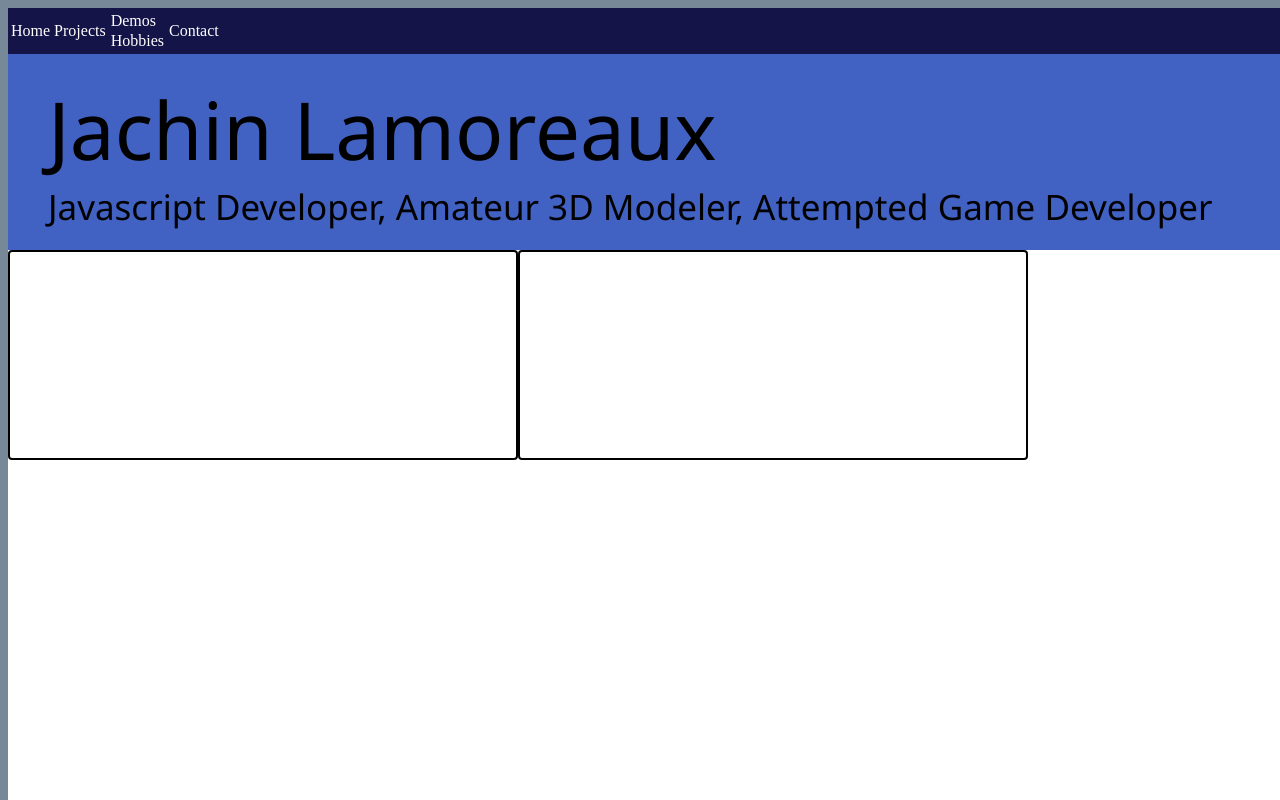
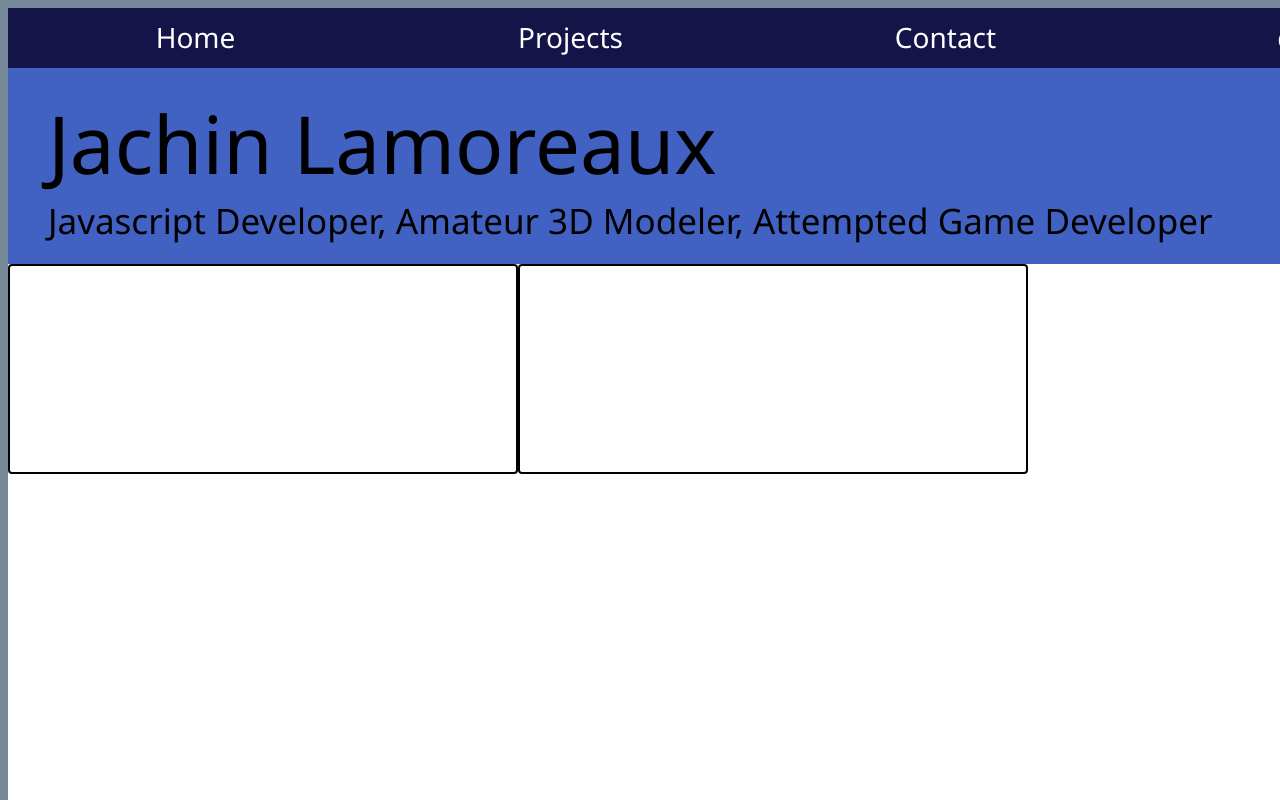
Before and after one commit to jkl3848/portfolio-site, a Vue app: page / in a window 1280 px wide. Shown: the top 800 px of the page. Built offline with nearby package versions, Linux system fonts and the light colour scheme.

Commit message:
nav bar changes (wip)

```diff
--- a/src/App.vue
+++ b/src/App.vue
@@ -1,23 +1,21 @@
 <script setup>
-import MainPage from './components/MainPage.vue'
-
-
+import MainPage from "./components/MainPage.vue";
 </script>
 
 <template>
   <div id="main-flow">
-  <MainPage/>
-</div>
+    <MainPage />
+  </div>
 </template>
 
-
 <style>
-#main-flow{
+#main-flow {
   margin-top: 0;
   margin: auto;
   width: 1500px;
 }
-body{
+body {
   background-color: lightslategray;
+  font-family: "Segoe UI", Tahoma, Geneva, Verdana, sans-serif;
 }
 </style>
--- a/src/components/MainPage.vue
+++ b/src/components/MainPage.vue
@@ -1,68 +1,85 @@
 <!-- eslint-disable no-unused-vars -->
 <script setup>
 import { ref } from "vue";
-import AboutMe from "./AboutMe.vue"
+import AboutMe from "./AboutMe.vue";
 import DiffBlock from "./DiffBlock.vue";
 
-var showBar = ref(false)
+var showBar = ref(false);
+var projectDrop = ref();
 </script>
 
 <template>
   <div id="container">
     <div id="header">
-    <table>
-      <tr>
-        <td>Home</td>
-        <td>Projects</td>
-        <div class="header-dropdown">
-          <tr>
-            Demos
-          </tr>
-          <tr>
-            Hobbies
-          </tr>
+      <div id="nav-bar">
+        <div class="nav-bar-item">Home</div>
+        <div
+          class="nav-bar-item"
+          @mouseenter="projectDrop = true"
+          @mouseleave="projectDrop = false"
+        >
+          Projects
         </div>
-        <td>Contact</td>
-      </tr>
-    </table>
+        <div class="nav-bar-item">Contact</div>
+        <div class="nav-bar-item" id="links">github</div>
+      </div>
+    </div>
+    <div
+      v-if="projectDrop"
+      class="nav-dropdown"
+      @mouseenter="projectDrop = true"
+      @mouseleave="projectDrop = false"
+    >
+      <div class="nav-bar-item">Demos</div>
+      <div class="nav-bar-item">Hobbies</div>
     </div>
 
     <AboutMe></AboutMe>
 
     <DiffBlock></DiffBlock>
 
-
     <div id="footer"></div>
-
   </div>
 </template>
 
 <style scoped>
-#container{
-  background-color:white;
+#container {
+  background-color: white;
   height: 1000px;
 }
-#header{
+#header {
   color: white;
   background-color: rgb(20, 20, 73);
 }
-.navbar{
+#nav-bar {
   height: 60px;
-  width: 100%;
   border: none;
+  display: flex;
+  flex-direction: row;
+  justify-content: center;
+}
+.nav-dropdown {
+  left: calc(50% - 160px);
+  width: 160px;
+  z-index: 100;
+  border: none;
+  position: absolute;
+  display: flex;
+  flex-direction: column;
+  justify-content: center;
+  background-color: rgb(20, 20, 73);
+  opacity: 0.8;
+  color: white;
+}
+
+.nav-bar-item {
+  width: 160px;
+  height: 40px;
   text-align: center;
-font-size: larger;
-font-family: 'Segoe UI', Tahoma, Geneva, Verdana, sans-serif;
+  font-size: 28px;
+  margin: auto;
 }
-.nav-dropdown{
-  width: 20%;
-  border: none;
-  text-align: center;
-font-size: larger;
-font-family: 'Segoe UI', Tahoma, Geneva, Verdana, sans-serif;
-
-}
-.nav-button:hover{
+.nav-bar-item:hover {
   background-color: rgb(22, 22, 95);
 }
 </style>
```
Lines whose indentation alone changed are shown as unchanged.
